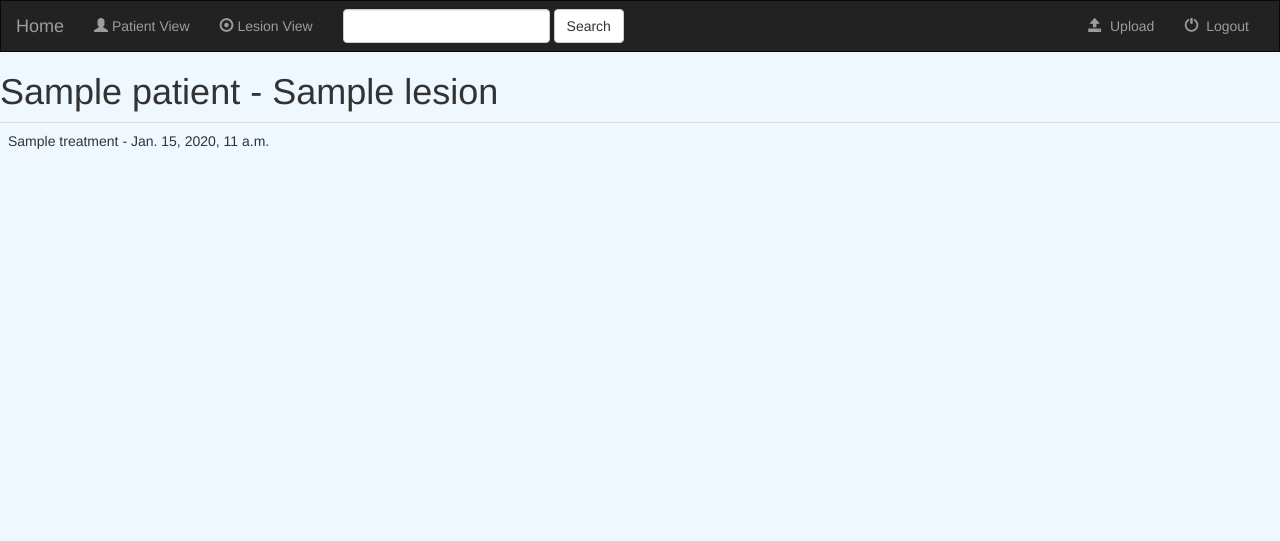
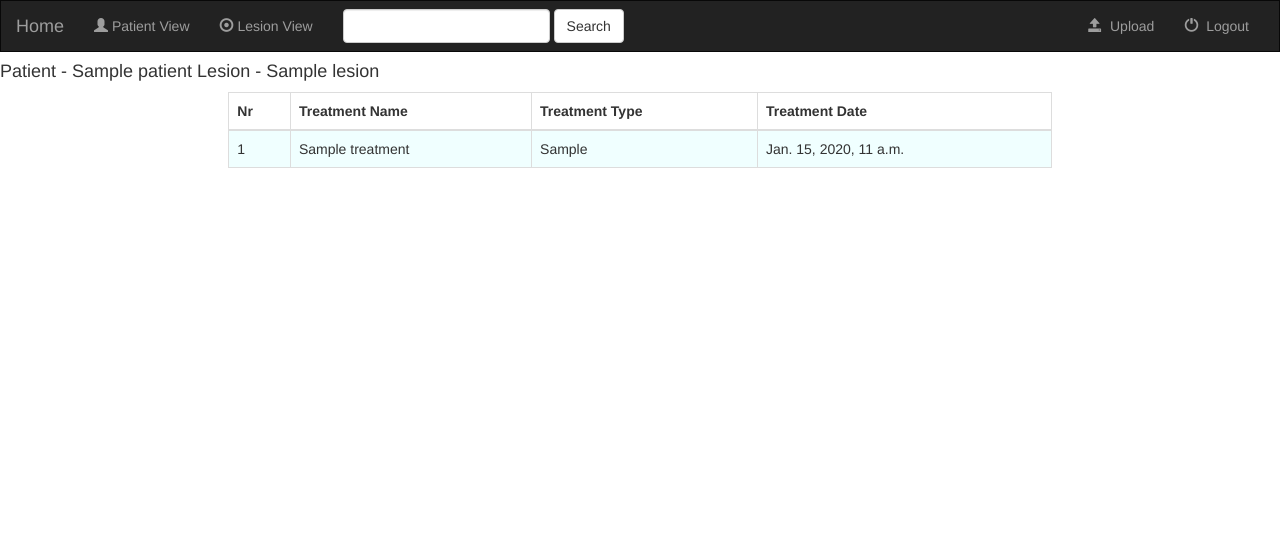
Before and after one commit to rmsandu/lesiontrack-website, a Django app: page /liverdata/1/1/ in a window 1280 px wide. Shown: the top 541 px of the page. Run offline with Django 3.2, Linux system fonts and the light colour scheme; tables that the repository leaves empty hold one stand-in row (values such as "Sample post"); some libraries are stand-ins or nearby versions.

Commit message:
add bootstrap table for patient, lesion, treatment view

```diff
--- a/liverdata/static/liverdata/style.css
+++ b/liverdata/static/liverdata/style.css
@@ -1,6 +1,22 @@
 body {
-  background-color: #F0F8FF
+  background-color: white;
 }
+
+.table-striped>tbody>tr:nth-child(odd)>td,
+.table-striped>tbody>tr:nth-child(odd)>th {
+   background-color: #F0FFFF; // Choose your own color here
+ }
+
+/* Set height of the grid so .sidenav can be 100% (adjust as needed) */
+ .row.content {height: 450px}
+
+ /* Set gray background color and 100% height */
+ .sidenav {
+   padding-top: 20px;
+   background-color: white;
+   height: 100%;
+ }
+
 
 .navbar {
       margin-bottom: 0;
--- a/liverdata/templates/liverdata/treatment_detail.html
+++ b/liverdata/templates/liverdata/treatment_detail.html
@@ -1,21 +1,49 @@
 {% extends 'liverdata/base.html' %}
 
+{% block body %} {% block title %}
+<h4>Patient -  {{patient.patient_name}}  Lesion - {{lesion.lesion_name}} </h4>{% endblock %}
+<div class="container-fluid patients-container">
+  <div class="row content">
+    <div class="col-sm-2 sidenav">
+      <!-- <div  class = "well">
+        <p><a href="#">Link</a></p>
+        <p><a href="#">Link</a></p>
+        <p><a href="#">Link</a></p>
+    </div> -->
+    </div>
 
-{% block body %}
-  {% block title %}
-  <h1> {{patient.patient_name}} - {{lesion.lesion_name}}  </h1>
-  {% endblock %}
+    <div class="col-sm-8 text-left">
+      <div class="table-responsive">
+        <table class="table table-striped table-bordered">
+          <thead>
+            <tr>
+              <th> Nr </th>
+              <th> Treatment Name </th>
+              <th> Treatment Type </th>
+              <th> Treatment Date </th>
+            </tr>
+          </thead>
 
-  {% block content %}
+          <tbody>
             {% if lesion.treatment_set.all %}
-  <table class="table">
              {% for treatment in lesion.treatment_set.all %}
             <tr>
-      <td> {{treatment.treatment_name}} - {{treatment.treatment_date}} </td>
+              <td>{{ forloop.counter }}</td>
+              <td>{{ treatment.treatment_name }}</td>
+              <td>{{ treatment.treatment_type }} </td>
+              <td>{{ treatment.treatment_date }}</td>
             </tr>
             {% endfor %}
+          </tbody>
+          {% else %}
+          <h3> No treatments are available </h3> {% endif %}
         </table>
-  {% else %}
-    <h3> No treatments are available</h3> {% endif %}
+      </div>
+    </div>
+
+    <div class="col-sm-2 sidenav">
+      <!-- <div class="well">
+        <p>Link</p>
+      </div> -->
+    </div>
     {% endblock %}
-{% endblock %}
--- a/liverdata/views.py
+++ b/liverdata/views.py
@@ -1,8 +1,10 @@
 from django.shortcuts import render, get_object_or_404
 from django.http import Http404
 from django.template import loader
+from django.views import generic
 from .models import Patient, Lesion, Treatment
-# Create your views here.
+
+
 
 def index(request):
     all_patients = Patient.objects.all()
```
Also changed, not shown: liverdata/templates/liverdata/index.html (+39 -6 lines), liverdata/templates/liverdata/lesion_detail.html (+38 -7 lines). Lines whose indentation alone changed are shown as unchanged.
